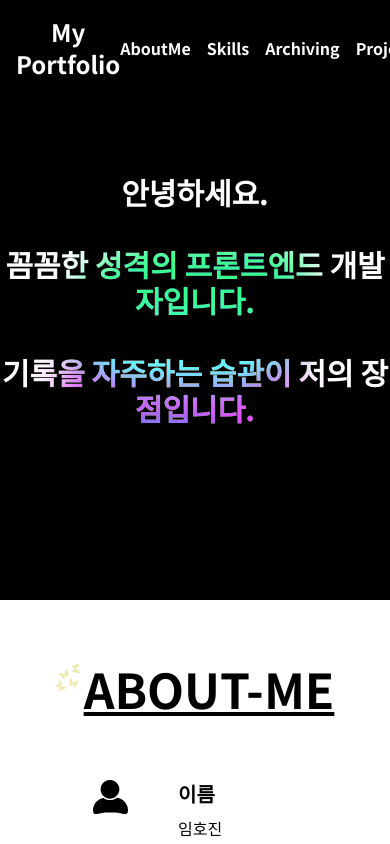
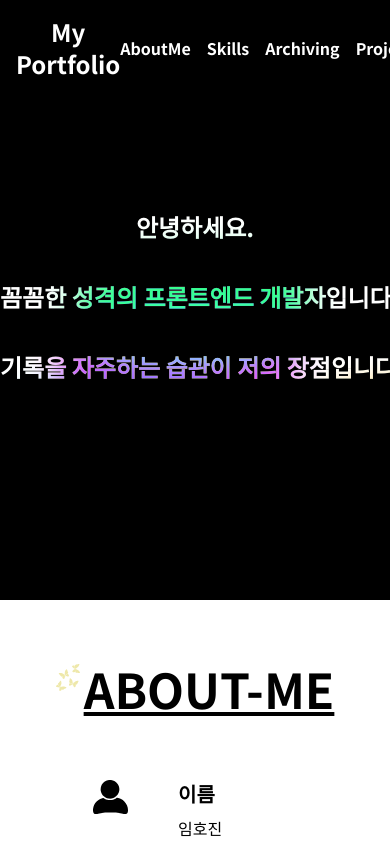
Before and after one commit to HojinLim/portfolio, a React (Create React App) app: page / in a window 390 px wide. Shown: the top 844 px of the page. Built offline with nearby package versions, Linux system fonts and the light colour scheme.

Commit message:
fix: 인트로 반응형 수정

```diff
--- a/src/components/About.tsx
+++ b/src/components/About.tsx
@@ -26,7 +26,7 @@ const About = (props: Props) => {
 
   return (
     <article id="about-me" className="w-full py-10 bg-white">
-      <ArticleHeader name={'About-Me'} />
+      <ArticleHeader name='About-Me' />
 
       <section className="flex flex-wrap w-3/5 mx-auto">
         {information.map((info) => {
--- a/src/components/Header.tsx
+++ b/src/components/Header.tsx
@@ -37,7 +37,7 @@ const Header = (props: Props) => {
     headerStyle.backgroundColor = 'white';
     headerStyle.color = 'black';
   }
-  console.log(window.innerHeight);
+
   return (
     <header id="header" style={headerStyle} className="bg-transparent p-4 fixed top-0 left-0 w-full z-50">
       <nav className="container mx-auto flex items-center justify-between">
--- a/src/components/Intro.tsx
+++ b/src/components/Intro.tsx
@@ -5,18 +5,18 @@ type Props = {};
 const Intro = (props: Props) => {
   return (
     <div className="w-full h-[600px] bg-black flex justify-center items-center">
-      <h4 className="text-3xl sm:text-4xl font-bold relative overflow-hidden text-white border-none text-center">
-        <span className="animated-text" style={{ animationDelay: '0.5s' }}>
+      <h4 className="text-2xl sm:text-2xl md:text-3xl xl:text-4xl font-bold relative overflow-hidden text-white border-none text-center">
+        <div className="animated_text" style={{ animationDelay: '0.5s' }}>
           안녕하세요.
-        </span>
+        </div>
         <br /> <br />
-        <span className="animated-text" style={{ animationDelay: '1s' }}>
+        <div className="animated_text" style={{ animationDelay: '1s' }}>
           꼼꼼한 성격의 프론트엔드 개발자입니다.
-        </span>
+        </div>
         <br /> <br />
-        <span className="animated-text" style={{ animationDelay: '1.5s' }}>
+        <div className="animated_text" style={{ animationDelay: '1.5s' }}>
           기록을 자주하는 습관이 저의 장점입니다.
-        </span>
+        </div>
         <AuroraEffect />
       </h4>
     </div>
--- a/src/components/Projects.tsx
+++ b/src/components/Projects.tsx
@@ -29,7 +29,7 @@ const ProjectCard = ({ project }: { project: Project }) => {
           {project.features ? (
             <ul className="list-disc m-3">
               <li className="text-lg flex my-4 font-bold">
-                <div className="container flex mx-auto mt-4">
+                <div className="project_container">
                   <AiOutlineCheck />
                   주요기능
                   <ul className="list-disc pl-4 ml-7">
@@ -44,7 +44,7 @@ const ProjectCard = ({ project }: { project: Project }) => {
           {/* 기술 스택 */}
           <ul className="list-disc m-3">
             <li className="text-lg flex my-4 font-bold">
-              <div className="container flex mx-auto mt-4">
+              <div className="project_container">
                 <AiOutlineCheck />
                 기술 스택:
                 <ul className="list-disc pl-4 ml-7">
@@ -57,7 +57,7 @@ const ProjectCard = ({ project }: { project: Project }) => {
           {project.skills ? (
             <ul className="list-disc m-3">
               <li className="text-lg flex my-4 font-bold">
-                <div className="container flex mx-auto mt-4">
+                <div className="project_container">
                   <AiOutlineCheck />
                   사용 기술:
                   <ul className="list-disc pl-4 ml-7">
--- a/src/index.css
+++ b/src/index.css
@@ -200,10 +200,12 @@ code {
 }
 
 /* 한줄씩 내려오는 애니메이션 */
-.animated-text {
+.animated_text {
   display: inline-block;
   opacity: 0;
   animation: fadeInDown 0.5s ease forwards;
+  white-space: nowrap;
+  overflow:hidden;
 }
 
 @keyframes fadeInDown {
@@ -216,3 +218,8 @@ code {
     transform: translateY(0);
   }
 }
+
+/* 프로젝트 컨테이너 부분 */
+.project_container {
+  @apply container flex mx-auto mt-4
+}
```
Also changed, not shown: 1 other file (tests, documents, lock files or other folders).
